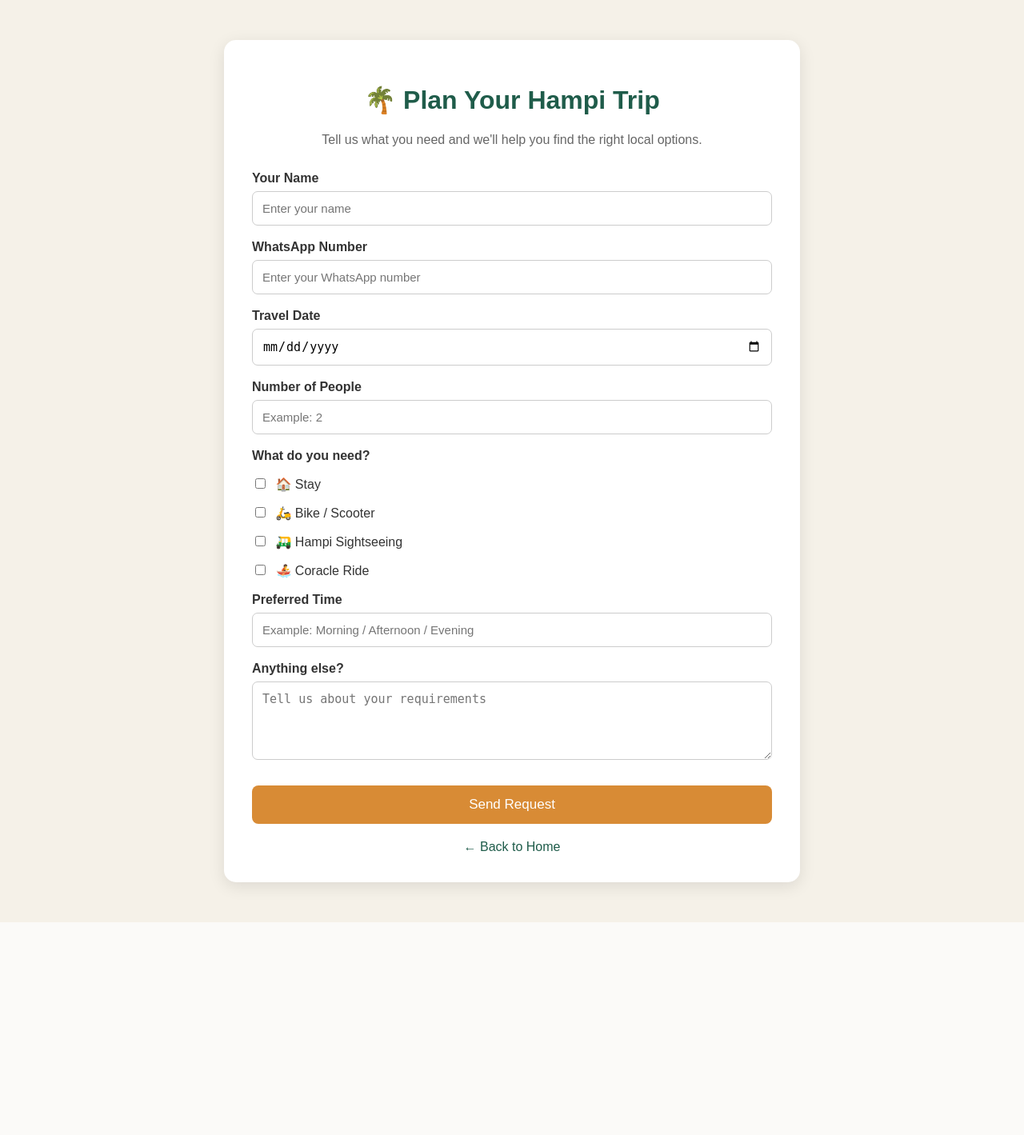
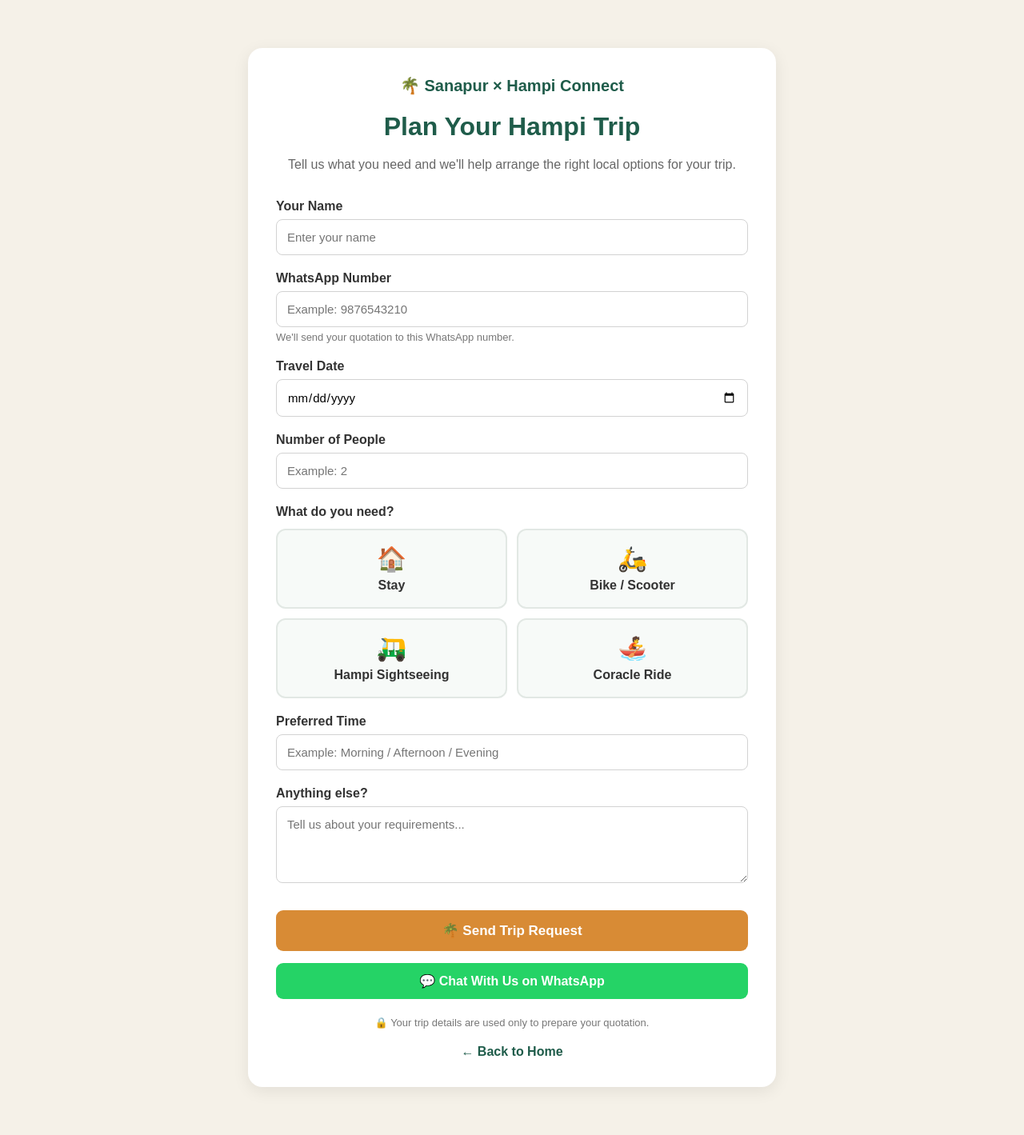
Before and after one commit to shreeramvalimiki/sanapur-hampi-connect, a Flask app: page /plan in a window 1280 px wide. Shown: the whole page at 80% size. Before the commit the page ends 1153 px from the top, so only its background shows below. Run offline with Flask 3, Linux system fonts and the light colour scheme; some libraries are stand-ins or nearby versions.

Commit message:
Update plan.html

```diff
--- a/templates/plan.html
+++ b/templates/plan.html
@@ -2,84 +2,174 @@
 <html lang="en">
 
 <head>
+
     <meta charset="UTF-8">
     <meta name="viewport" content="width=device-width, initial-scale=1.0">
 
     <title>Plan Your Hampi Trip - Sanapur × Hampi Connect</title>
 
     <style>
+
+        * {
+            box-sizing: border-box;
+        }
+
         body {
             margin: 0;
             font-family: Arial, sans-serif;
-            background-color: #f5f1e8;
+            background: #f5f1e8;
             color: #333;
         }
 
         .container {
-            max-width: 650px;
-            margin: 50px auto;
-            background-color: white;
+            max-width: 700px;
+            margin: 40px auto;
+            padding: 20px;
+        }
+
+        .card {
+            background: white;
             padding: 35px;
-            border-radius: 15px;
-            box-shadow: 0 5px 20px rgba(0, 0, 0, 0.1);
+            border-radius: 18px;
+            box-shadow: 0 5px 20px rgba(0, 0, 0, 0.08);
+        }
+
+        .logo {
+            text-align: center;
+            color: #1f5c4a;
+            font-size: 20px;
+            font-weight: bold;
+            margin-bottom: 10px;
         }
 
         h1 {
             text-align: center;
             color: #1f5c4a;
+            margin-bottom: 10px;
+            font-size: 32px;
         }
 
         .intro {
             text-align: center;
             color: #666;
+            line-height: 1.6;
             margin-bottom: 30px;
         }
 
-        label {
+        label.main-label {
             display: block;
-            margin-top: 18px;
+            margin-top: 20px;
             font-weight: bold;
+            color: #333;
         }
 
         input,
         textarea {
             width: 100%;
-            padding: 12px;
+            padding: 13px;
             margin-top: 7px;
-            box-sizing: border-box;
-            border: 1px solid #ccc;
-            border-radius: 7px;
+            border: 1px solid #d2d2d2;
+            border-radius: 8px;
             font-size: 15px;
+            font-family: Arial, sans-serif;
         }
 
+        input:focus,
+        textarea:focus {
+            outline: none;
+            border-color: #1f5c4a;
+            box-shadow: 0 0 0 2px rgba(31, 92, 74, 0.08);
+        }
+
+        .hint {
+            font-size: 13px;
+            color: #777;
+            margin-top: 5px;
+        }
+
+        /* SERVICES */
+
         .services {
-            margin-top: 10px;
+            margin-top: 12px;
+            display: grid;
+            grid-template-columns: repeat(2, 1fr);
+            gap: 12px;
         }
 
         .service-option {
-            font-weight: normal;
-            margin-top: 12px;
+            position: relative;
         }
 
         .service-option input {
-            width: auto;
-            margin-right: 8px;
+            position: absolute;
+            opacity: 0;
+            pointer-events: none;
         }
+
+        .service-box {
+            display: block;
+            background: #f7faf8;
+            border: 2px solid #e2e8e4;
+            padding: 18px 12px;
+            border-radius: 12px;
+            text-align: center;
+            cursor: pointer;
+            transition: 0.2s;
+            font-weight: bold;
+        }
+
+        .service-box:hover {
+            border-color: #1f5c4a;
+            background: #f0f7f3;
+        }
+
+        .service-option input:checked + .service-box {
+            border-color: #1f5c4a;
+            background: #e8f3ed;
+            color: #1f5c4a;
+        }
+
+        .service-icon {
+            display: block;
+            font-size: 30px;
+            margin-bottom: 7px;
+        }
+
+        /* SUBMIT */
 
         button {
             width: 100%;
-            padding: 14px;
-            margin-top: 28px;
+            padding: 15px;
+            margin-top: 30px;
             border: none;
-            border-radius: 8px;
+            border-radius: 9px;
             background-color: #d88b35;
             color: white;
             font-size: 17px;
+            font-weight: bold;
             cursor: pointer;
         }
 
         button:hover {
             background-color: #bd7426;
+        }
+
+        /* WHATSAPP */
+
+        .whatsapp {
+            display: block;
+            text-align: center;
+            margin-top: 15px;
+            padding: 13px;
+            border-radius: 9px;
+            background: #25D366;
+            color: white;
+            text-decoration: none;
+            font-weight: bold;
+        }
+
+        .whatsapp:hover {
+            background: #1ebe5d;
         }
 
         .back {
@@ -88,112 +178,234 @@
             margin-top: 20px;
             color: #1f5c4a;
             text-decoration: none;
+            font-weight: bold;
         }
+
+        .secure-note {
+            text-align: center;
+            margin-top: 22px;
+            font-size: 13px;
+            color: #777;
+        }
+
+        /* MOBILE */
+
+        @media (max-width: 600px) {
+
+            .container {
+                margin: 15px auto;
+                padding: 12px;
+            }
+
+            .card {
+                padding: 25px 18px;
+            }
+
+            h1 {
+                font-size: 27px;
+            }
+
+            .services {
+                grid-template-columns: 1fr;
+            }
+
+        }
+
     </style>
+
 </head>
+
 
 <body>
 
-    <div class="container">
 
-        <h1>🌴 Plan Your Hampi Trip</h1>
+<div class="container">
+
+    <div class="card">
+
+        <div class="logo">
+            🌴 Sanapur × Hampi Connect
+        </div>
+
+        <h1>
+            Plan Your Hampi Trip
+        </h1>
 
         <p class="intro">
-            Tell us what you need and we'll help you find the right local options.
+            Tell us what you need and we'll help arrange the right local options for your trip.
         </p>
+
 
         <form method="POST">
 
-            <!-- Customer Name -->
-            <label>Your Name</label>
+
+            <!-- NAME -->
+
+            <label class="main-label">
+                Your Name
+            </label>
 
             <input
                 type="text"
                 name="name"
                 placeholder="Enter your name"
+                autocomplete="name"
                 required
             >
 
 
-            <!-- WhatsApp Number -->
-            <label>WhatsApp Number</label>
+            <!-- WHATSAPP -->
+
+            <label class="main-label">
+                WhatsApp Number
+            </label>
 
             <input
                 type="tel"
                 name="phone"
-                placeholder="Enter your WhatsApp number"
+                placeholder="Example: 9876543210"
+                inputmode="numeric"
+                autocomplete="tel"
+                pattern="[0-9+\-\s]{10,15}"
+                required
+            >
+
+            <div class="hint">
+                We'll send your quotation to this WhatsApp number.
+            </div>
+
+
+            <!-- DATE -->
+
+            <label class="main-label">
+                Travel Date
+            </label>
+
+            <input
+                type="date"
+                name="travel_date"
+                id="travel_date"
                 required
             >
 
 
-            <!-- Travel Date -->
-            <label>Travel Date</label>
+            <!-- PEOPLE -->
 
-            <input
-                type="date"
-                name="travel_date"
-                required
-            >
-
-
-            <!-- Number of People -->
-            <label>Number of People</label>
+            <label class="main-label">
+                Number of People
+            </label>
 
             <input
                 type="number"
                 name="people"
                 min="1"
+                max="50"
                 placeholder="Example: 2"
                 required
             >
 
 
-            <!-- Services -->
-            <label>What do you need?</label>
+            <!-- SERVICES -->
+
+            <label class="main-label">
+                What do you need?
+            </label>
 
             <div class="services">
 
+
                 <label class="service-option">
+
                     <input
                         type="checkbox"
                         name="services"
                         value="Stay"
                     >
-                    🏠 Stay
+
+                    <span class="service-box">
+
+                        <span class="service-icon">
+                            🏠
+                        </span>
+
+                        Stay
+
+                    </span>
+
                 </label>
 
+
                 <label class="service-option">
+
                     <input
                         type="checkbox"
                         name="services"
                         value="Bike"
                     >
-                    🛵 Bike / Scooter
+
+                    <span class="service-box">
+
+                        <span class="service-icon">
+                            🛵
+                        </span>
+
+                        Bike / Scooter
+
+                    </span>
+
                 </label>
 
+
                 <label class="service-option">
+
                     <input
                         type="checkbox"
                         name="services"
                         value="Sightseeing"
                     >
-                    🛺 Hampi Sightseeing
+
+                    <span class="service-box">
+
+                        <span class="service-icon">
+                            🛺
+                        </span>
+
+                        Hampi Sightseeing
+
+                    </span>
+
                 </label>
 
+
                 <label class="service-option">
+
                     <input
                         type="checkbox"
                         name="services"
                         value="Coracle"
                     >
-                    🚣 Coracle Ride
+
+                    <span class="service-box">
+
+                        <span class="service-icon">
+                            🚣
+                        </span>
+
+                        Coracle Ride
+
+                    </span>
+
                 </label>
+
 
             </div>
 
 
-            <!-- Preferred Time -->
-            <label>Preferred Time</label>
+            <!-- TIME -->
+
+            <label class="main-label">
+                Preferred Time
+            </label>
 
             <input
                 type="text"
@@ -202,29 +414,73 @@
             >
 
 
-            <!-- Additional Message -->
-            <label>Anything else?</label>
+            <!-- MESSAGE -->
+
+            <label class="main-label">
+                Anything else?
+            </label>
 
             <textarea
                 name="message"
                 rows="4"
-                placeholder="Tell us about your requirements"
+                placeholder="Tell us about your requirements..."
             ></textarea>
 
 
-            <!-- Submit -->
+            <!-- SUBMIT -->
+
             <button type="submit">
-                Send Request
+                🌴 Send Trip Request
             </button>
 
+
         </form>
+
+
+        <!-- WHATSAPP -->
+
+        <a
+            href="https://wa.me/918431007746?text=Hello%20Sanapur%20%C3%97%20Hampi%20Connect%2C%20I%20want%20help%20planning%20my%20Hampi%20trip."
+            class="whatsapp"
+            target="_blank"
+        >
+            💬 Chat With Us on WhatsApp
+        </a>
+
+
+        <div class="secure-note">
+            🔒 Your trip details are used only to prepare your quotation.
+        </div>
 
 
         <a href="/" class="back">
             ← Back to Home
         </a>
 
+
     </div>
+
+</div>
+
+
+<script>
+
+    // Prevent customers from selecting a past travel date
+
+    const today = new Date();
+
+    const year = today.getFullYear();
+
+    const month = String(today.getMonth() + 1).padStart(2, "0");
+
+    const day = String(today.getDate()).padStart(2, "0");
+
+    const todayString = `${year}-${month}-${day}`;
+
+    document.getElementById("travel_date").setAttribute("min", todayString);
+
+</script>
+
 
 </body>
 
```
